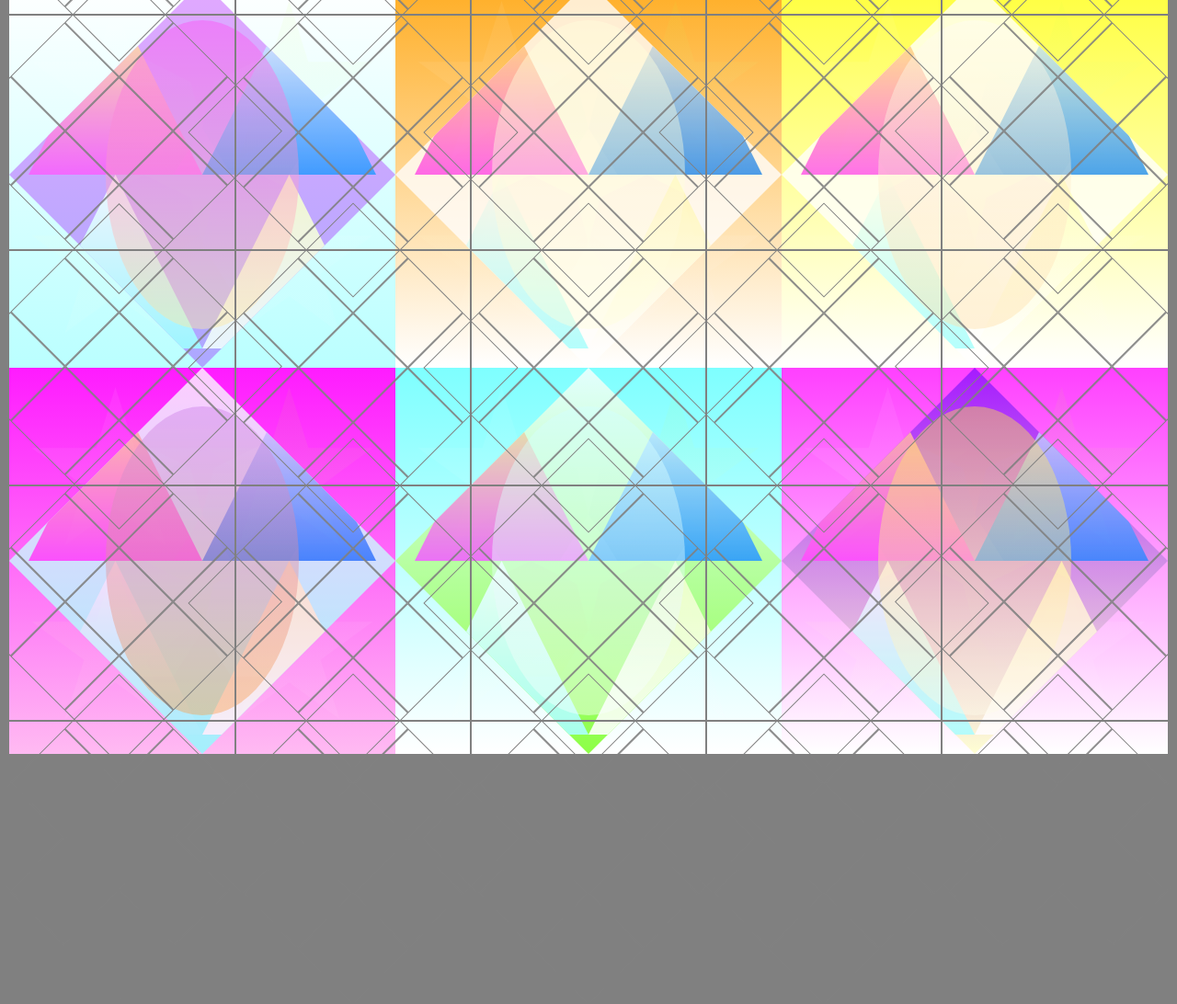
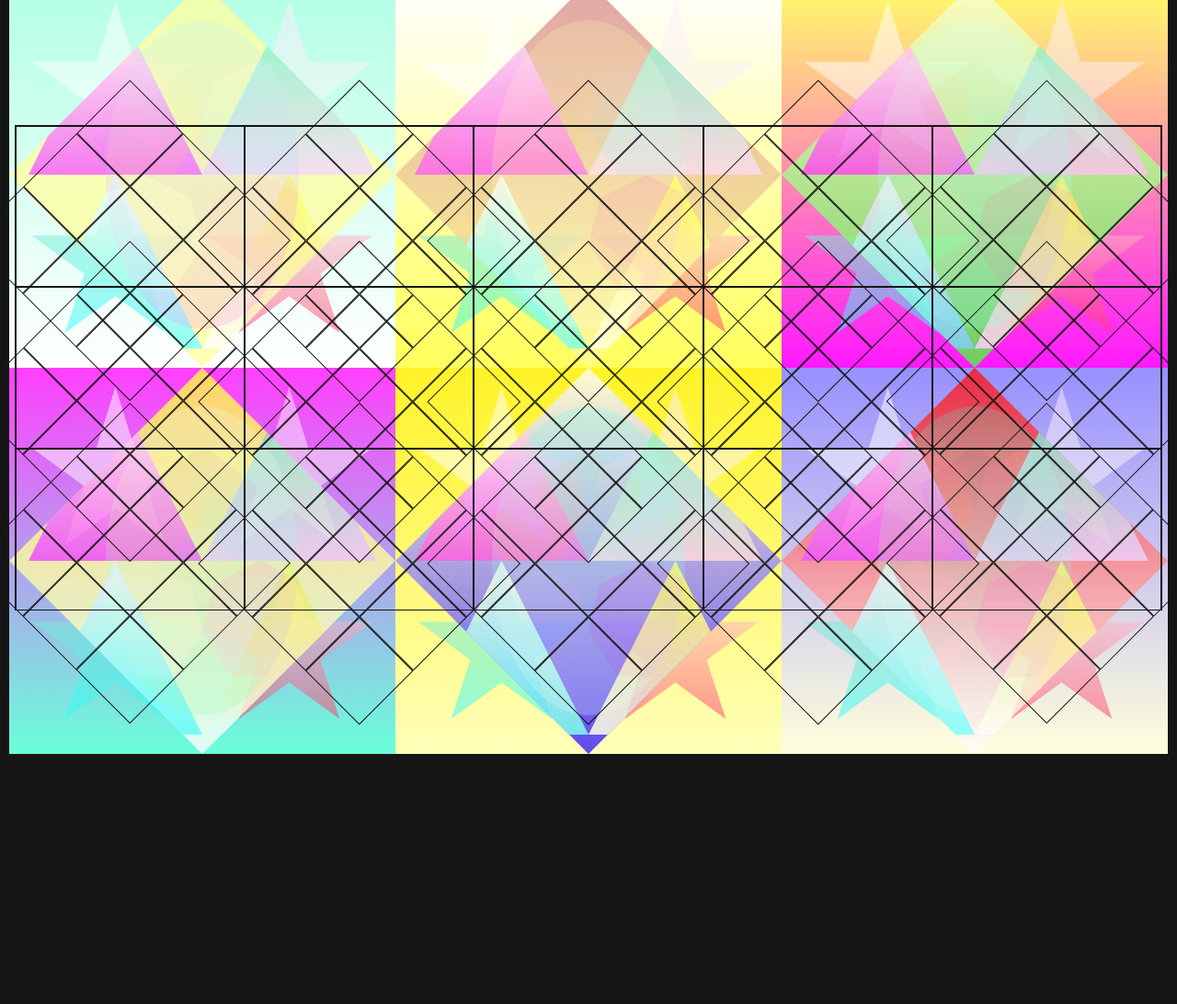
Before and after one commit to adriaan113/kaleidoscope, a website: page src/index.html in a window 1280 px wide. Shown: the top 1092 px of the page at 92% size. After the commit the page ends 820 px from the top, so only its background shows below. Drawn offline with Linux system fonts and the light colour scheme.

Commit message:
optimize gridlines

```diff
--- a/src/index.html
+++ b/src/index.html
@@ -356,136 +356,6 @@
                         <li></li>
                     </ul>
                 </li>
-                <li>
-                    <ul class="inner-grid">
-                        <li></li>
-                        <li></li>
-                        <li></li>
-                        <li></li>
-                        <li></li>
-                        <li></li>
-                        <li></li>
-                        <li></li>
-                        <li></li>
-                    </ul>
-                </li>
-                <li>
-                    <ul class="inner-grid">
-                        <li></li>
-                        <li></li>
-                        <li></li>
-                        <li></li>
-                        <li></li>
-                        <li></li>
-                        <li></li>
-                        <li></li>
-                        <li></li>
-                    </ul>
-                </li>
-                <li>
-                    <ul class="inner-grid">
-                        <li></li>
-                        <li></li>
-                        <li></li>
-                        <li></li>
-                        <li></li>
-                        <li></li>
-                        <li></li>
-                        <li></li>
-                        <li></li>
-                    </ul>
-                </li>
-                <li>
-                    <ul class="inner-grid">
-                        <li></li>
-                        <li></li>
-                        <li></li>
-                        <li></li>
-                        <li></li>
-                        <li></li>
-                        <li></li>
-                        <li></li>
-                        <li></li>
-                    </ul>
-                </li>
-                <li>
-                    <ul class="inner-grid">
-                        <li></li>
-                        <li></li>
-                        <li></li>
-                        <li></li>
-                        <li></li>
-                        <li></li>
-                        <li></li>
-                        <li></li>
-                        <li></li>
-                    </ul>
-                </li>
-                <li>
-                    <ul class="inner-grid">
-                        <li></li>
-                        <li></li>
-                        <li></li>
-                        <li></li>
-                        <li></li>
-                        <li></li>
-                        <li></li>
-                        <li></li>
-                        <li></li>
-                    </ul>
-                </li>
-                <li>
-                    <ul class="inner-grid">
-                        <li></li>
-                        <li></li>
-                        <li></li>
-                        <li></li>
-                        <li></li>
-                        <li></li>
-                        <li></li>
-                        <li></li>
-                        <li></li>
-                    </ul>
-                </li>
-                <li>
-                    <ul class="inner-grid">
-                        <li></li>
-                        <li></li>
-                        <li></li>
-                        <li></li>
-                        <li></li>
-                        <li></li>
-                        <li></li>
-                        <li></li>
-                        <li></li>
-                    </ul>
-                </li>
-                <li>
-                    <ul class="inner-grid">
-                        <li></li>
-                        <li></li>
-                        <li></li>
-                        <li></li>
-                        <li></li>
-                        <li></li>
-                        <li></li>
-                        <li></li>
-                        <li></li>
-                    </ul>
-                </li>
-                <li>
-                    <ul class="inner-grid">
-                        <li></li>
-                        <li></li>
-                        <li></li>
-                        <li></li>
-                        <li></li>
-                        <li></li>
-                        <li></li>
-                        <li></li>
-                        <li></li>
-                    </ul>
-                </li>
             </ul>
         </div>
     </div>
--- a/src/scss/style.scss
+++ b/src/scss/style.scss
@@ -4,7 +4,7 @@
 
 //VARIABLES//
 
-$base-color: grey;
+$base-color: rgb(21, 21, 21);
 $primary-color: blue;
 $secondary-color: yellow;
 $tertiary-color: red;
@@ -63,11 +63,11 @@ $tertiary-color: red;
 
 @mixin gridlines-border-thickness($start, $end, $side, $multiply-square:1, $add-square:0) {
     &:nth-child(#{1}){
-        border-left-width: 4px;
+        border-left-width: 2px;
     }
     @for $i from $start through $end {
         &:nth-child(#{($i * $multiply-square) + $add-square}) {
-            border-#{$side}-width: 4px;
+            border-#{$side}-width: 2px;
         }
     }
 }
@@ -210,16 +210,19 @@ body{
             position: absolute;
             display: grid;
             grid-template-columns: repeat(5,1fr);
-            grid-template-rows: repeat(5, 1fr);
+            grid-template-rows: repeat(3, 1fr);
             list-style: none;
-            padding: 0;
+            padding: 1rem;
             width: 100%;
+            height: 70%;
             li{
                 background-color: transparent;
                 border-width: 1px;
                 border-style: solid;
                 border-color: $base-color;
-                aspect-ratio: 1/1;
+                // border-image-slice: 10%;
+                // border-image-source: linear-gradient(blue, pink);
+                //aspect-ratio: 1/1;
                 position: relative;
                 @include gridlines-border-thickness(1,5,top);
                 @include gridlines-border-thickness(21,25,bottom);
@@ -246,26 +249,3 @@ body{
         }
     }
 }
-
-
-
-
-
-                // &:nth-child(1){
-                //     background-color: darken(pink,30%);
-                // }
-                // &:nth-child(2){
-                //     background-color: mix(pink, green,70%);
-                // }
-                // &:nth-child(3){
-                //     background-color: adjust-hue(pink,80deg); ;
-                // }
-                // &:nth-child(4){
-                // background-color: adjust-color(pink,blue, 25); ;
-                // }
-                // &:nth-child(5){
-                //     background-color: change-color(pink,red, 100); ;
-                // }
-                // &:nth-child(6){
-                //     background-color: scale-color(pink,green, 30); ;
-                // }
```
Also changed, not shown: src/scss/style.css, 1 other file.
